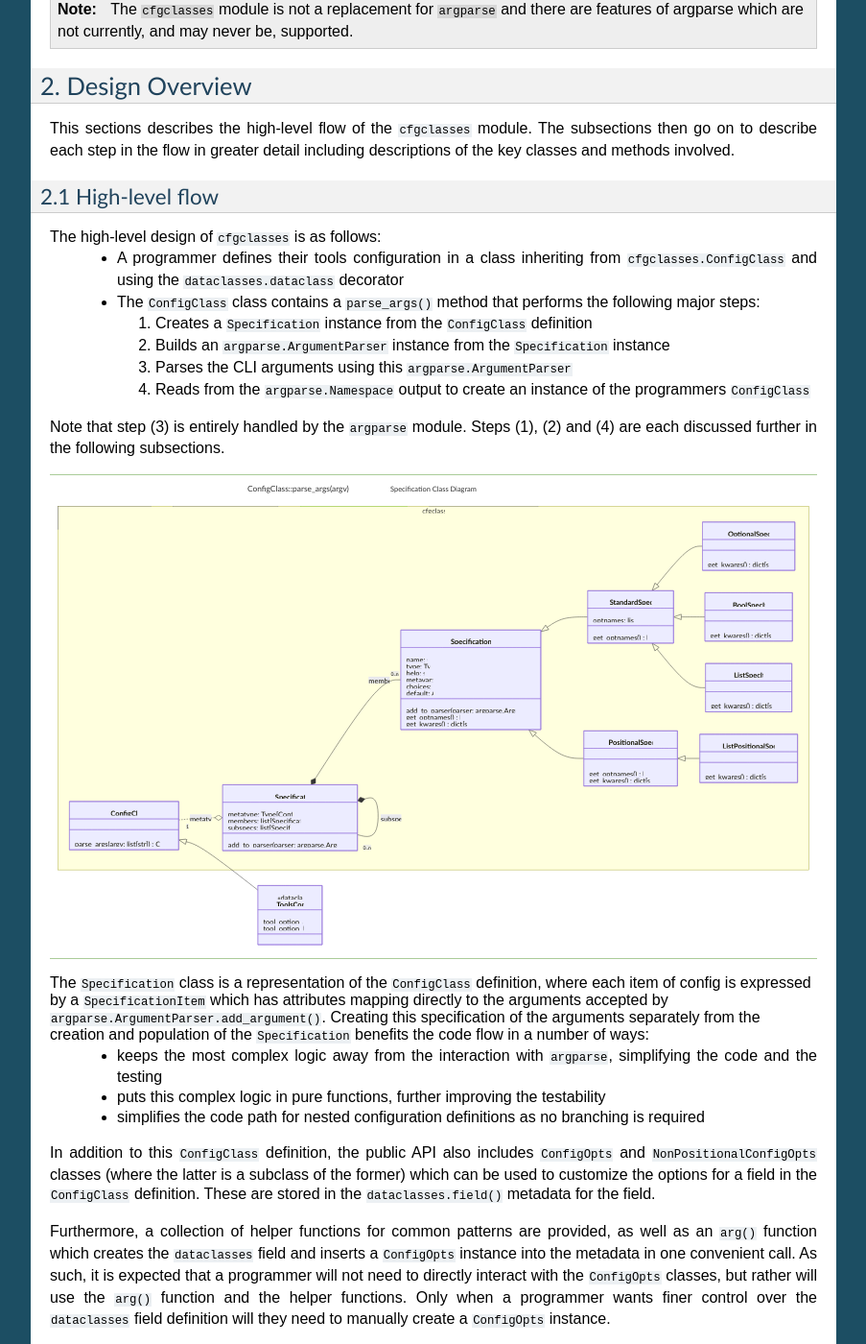
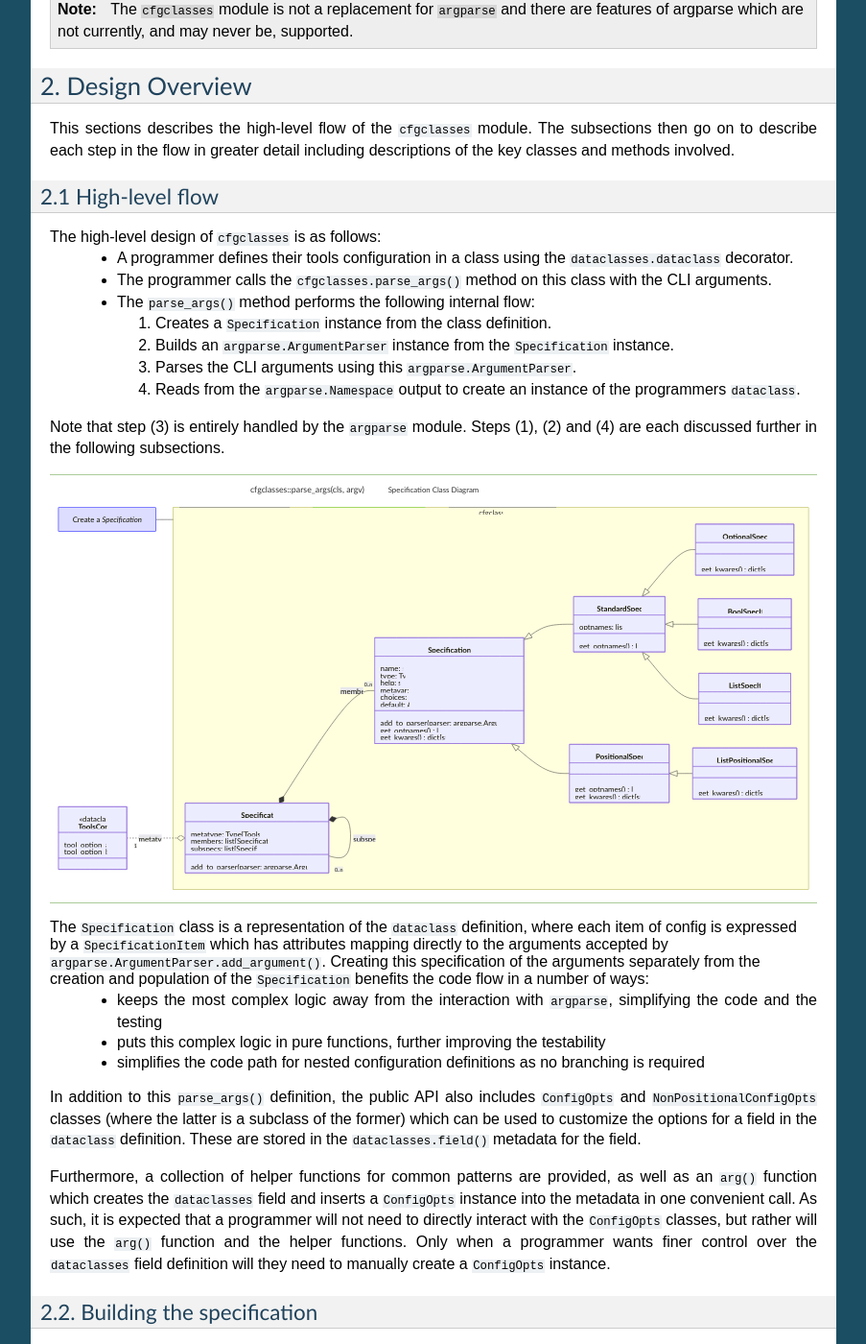
Before and after one commit to ollij93/cfgclasses, a Sphinx documentation site: the page built from docs/source/design.rst, in a window 1280 px wide and 1400 px high, scrolled down 1241 px. Shown: the whole window at 96% size, without its empty margins (198-1101 px from the left). Built offline with Sphinx 7.4.7, drawn with Linux system fonts in a browser that asks for light colours; some of the changed text lies outside the part shown.

Commit message:
Start on high-level redesign to remove the ConfigClass type

```diff
--- a/docs/source/api.rst
+++ b/docs/source/api.rst
@@ -2,7 +2,7 @@ API
 ===
 
 This page documents the API for the cfgclasses package, the high-level
-structures such as the ``ConfigClass`` type as well as the provided helper
+structures such as the ``parse_args()`` entry point as well as the provided helper
 functions such as ``arg()``.
 
 cfgclasses
--- a/docs/source/design.rst
+++ b/docs/source/design.rst
@@ -15,7 +15,7 @@ The boilerplate issue is more of a problem for larger tools, but can be a signif
 
 Adding to the boilerplate issue is the fact there are common patterns that appear in the usage of argparse's ``add_argument()`` method, yet no central utility methods exist to encapsulate these patterns. In larger projects, utilities can be specified within the project itself for common argument patterns (e.g. file paths, boolean flags, etc), however for smaller projects this is not practical. ``cfgclasses`` aims to provide centralised utilities for common argument patterns.
 
-Similarly, groups of tools which accept similar groups of arguments often duplicate code as building an ``argparse.ArgumentParser`` does not lead to natural code reuse. ``cfgclasses`` uses nested ``ConfigClass`` definitions (encapsulation), aiming to make code reuse easier and more natural. This same encapsulation also allows for logical grouping of configuration items and methods associated with these items, which can be useful for tools with large numbers of options.
+Similarly, groups of tools which accept similar groups of arguments often duplicate code as building an ``argparse.ArgumentParser`` does not lead to natural code reuse. ``cfgclasses`` uses nested ``dataclass`` definitions (encapsulation), aiming to make code reuse easier and more natural. This same encapsulation also allows for logical grouping of configuration items and methods associated with these items, which can be useful for tools with large numbers of options.
 
 1.1 Inspiration - ``dataclasses``
 '''''''''''''''''''''''''''''''''
@@ -43,26 +43,27 @@ This sections describes the high-level flow of the ``cfgclasses`` module. The su
 '''''''''''''''''''
 
 The high-level design of ``cfgclasses`` is as follows:
- * A programmer defines their tools configuration in a class inheriting from ``cfgclasses.ConfigClass`` and using the ``dataclasses.dataclass`` decorator
- * The ``ConfigClass`` class contains a ``parse_args()`` method that performs the following major steps:
+ * A programmer defines their tools configuration in a class using the ``dataclasses.dataclass`` decorator.
+ * The programmer calls the ``cfgclasses.parse_args()`` method on this class with the CLI arguments.
+ * The ``parse_args()`` method performs the following internal flow:
 
-   1. Creates a ``Specification`` instance from the ``ConfigClass`` definition
-   2. Builds an ``argparse.ArgumentParser`` instance from the ``Specification`` instance
-   3. Parses the CLI arguments using this ``argparse.ArgumentParser``
-   4. Reads from the ``argparse.Namespace`` output to create an instance of the programmers ``ConfigClass``
+   1. Creates a ``Specification`` instance from the class definition.
+   2. Builds an ``argparse.ArgumentParser`` instance from the ``Specification`` instance.
+   3. Parses the CLI arguments using this ``argparse.ArgumentParser``.
+   4. Reads from the ``argparse.Namespace`` output to create an instance of the programmers ``dataclass``.
 
 Note that step (3) is entirely handled by the ``argparse`` module. Steps (1), (2) and (4) are each discussed further in the following subsections.
 
 .. mermaid::
 
     ---
-    title: ConfigClass::parse_args(argv)
+    title: cfgclasses::parse_args(cls, argv)
     ---
     flowchart LR
         A["`Create a _Specification_`"]:::internal
         B["`Build the _ArgumentParser_`"]:::internal
         C["`Parse CLI into _Namespace_`"]:::external
-        D["`Instantiate the _ConfigClass_`"]:::internal
+        D["`Instantiate the _dataclass_`"]:::internal
         A --> B
         B --> C
         C --> D
@@ -70,18 +71,18 @@ Note that step (3) is entirely handled by the ``argparse`` module. Steps (1), (2
         classDef external stroke:#0f0,fill:#dfd
 
 
-The ``Specification`` class is a representation of the ``ConfigClass`` definition, where each item of config is expressed by a ``SpecificationItem`` which has attributes mapping directly to the arguments accepted by ``argparse.ArgumentParser.add_argument()``. Creating this specification of the arguments separately from the creation and population of the ``Specification`` benefits the code flow in a number of ways:
+The ``Specification`` class is a representation of the ``dataclass`` definition, where each item of config is expressed by a ``SpecificationItem`` which has attributes mapping directly to the arguments accepted by ``argparse.ArgumentParser.add_argument()``. Creating this specification of the arguments separately from the creation and population of the ``Specification`` benefits the code flow in a number of ways:
  * keeps the most complex logic away from the interaction with ``argparse``, simplifying the code and the testing
  * puts this complex logic in pure functions, further improving the testability
  * simplifies the code path for nested configuration definitions as no branching is required
 
-In addition to this ``ConfigClass`` definition, the public API also includes ``ConfigOpts`` and ``NonPositionalConfigOpts`` classes (where the latter is a subclass of the former) which can be used to customize the options for a field in the ``ConfigClass`` definition. These are stored in the ``dataclasses.field()`` metadata for the field.
+In addition to this ``parse_args()`` definition, the public API also includes ``ConfigOpts`` and ``NonPositionalConfigOpts`` classes (where the latter is a subclass of the former) which can be used to customize the options for a field in the ``dataclass`` definition. These are stored in the ``dataclasses.field()`` metadata for the field.
 
 Furthermore, a collection of helper functions for common patterns are provided, as well as an ``arg()`` function which creates the ``dataclasses`` field and inserts a ``ConfigOpts`` instance into the metadata in one convenient call. As such, it is expected that a programmer will not need to directly interact with the ``ConfigOpts`` classes, but rather will use the ``arg()`` function and the helper functions. Only when a programmer wants finer control over the ``dataclasses`` field definition will they need to manually create a ``ConfigOpts`` instance.
 
 2.2. Building the specification
 '''''''''''''''''''''''''''''''
-The ``Specification`` is built from the ``ConfigClass`` definition by using the ``dataclasses`` module to inspect the class definition and producing a ``SpecificationItem`` for each field in the class, or another ``Specification`` instance for each nested ``ConfigClass``.
+The ``Specification`` is built from the ``dataclass`` definition by using the ``dataclasses`` module to inspect the class definition and producing a ``SpecificationItem`` for each field in the class, or another ``Specification`` instance for each nested ``dataclass``. @@@ Is this nesting a problem?
 
 .. mermaid::
 
@@ -91,7 +92,6 @@ The ``Specification`` is built from the ``ConfigClass`` definition by using the
     classDiagram
         direction LR
         namespace cfgclasses {
-            class ConfigClass
             class Specification
             class SpecificationItem
             class StandardSpecItem
@@ -101,11 +101,8 @@ The ``Specification`` is built from the ``ConfigClass`` definition by using the
             class PositionalSpecItem
             class ListPositionalSpecItem
         }
-        class ConfigClass {
-            parse_args(argv: list[str]) ConfigClass
-        }
         class Specification {
-            metatype: Type[ConfigClass]
+            metatype: Type[ToolsConfig]
             members: list[SpecificationItem]
             subspecs: list[Specification]
             add_to_parser(parser: argparse.ArgumentParser)
@@ -123,7 +120,7 @@ The ``Specification`` is built from the ``ConfigClass`` definition by using the
 
         }
 
-        ConfigClass "1" ..o Specification: metatype
+        ToolsConfig "1" ..o Specification: metatype
         Specification *-- "0..n" SpecificationItem: members
         Specification *-- "0..n" Specification: subspecs
 
@@ -165,7 +162,6 @@ The ``Specification`` is built from the ``ConfigClass`` definition by using the
             tool_option_a: int
             tool_option_b: str
         }
-        ConfigClass <|-- ToolsConfig
 
 
 
@@ -182,7 +178,7 @@ It contains the the following methods:
  * ``get_kwargs()`` - returns a dictionary of keyword arguments
  * ``add_to_parser()`` - adds an argument to the given parser using the ``get_optnames()`` and ``get_kwargs()`` methods
 
-There are then several subclasses of ``SpecificationItem`` which are used to represent the different types of fields that can be defined in a ``ConfigClass``. These subclasses are:
+There are then several subclasses of ``SpecificationItem`` which are used to represent the different types of fields that can be defined in a ``dataclass`` supported by ``cfgclasses``. These subclasses are:
  * ``StandardSpecItem`` - a standard CLI argument (non-positional)
 
    * ``OptionalSpecItem`` - an optional argument
@@ -198,7 +194,7 @@ These classifications of arguments are based on the sets of options to argparse
 2.2.1 Programmer customization
 ##############################
 
-The programmer can specify the type of the field in the ``ConfigClass`` definition, and can use the ``default`` and ``default_factory`` options to control the default value given to argparse. However, to customise any other attributes for an entry, or to set an argument as positional, the ``dataclasses.field()`` metadata is used.
+The programmer can specify the type of the field in the ``dataclass`` definition, and can use the ``default`` and ``default_factory`` options to control the default value given to argparse. However, to customise any other attributes for an entry, or to set an argument as positional, the ``dataclasses.field()`` metadata is used.
 
 The ``dataclasses`` metadata is an untyped dictionary stored on fields, that allows us to store any information we like on a field as well as the built-in values like defaults. ``cfgclasses`` uses a particular entry in this metadata ``cfgclasses.CFG_METADATA_FIELD`` to store a ``ConfigOpts`` or ``NonPositionalConfigOpts`` instance.
 
@@ -245,7 +241,7 @@ The ``ArgOpts`` instance for each ``SpecificationItem`` contains information on
  * ``choices`` - the list of valid choices for the argument
  * ``default`` - the default value for the argument
 
-Other than ``type`` all of these are optional and are set by the programmer when defining their ``ConfigClass`` fields.
+Other than ``type`` all of these are optional and are set by the programmer when defining their ``dataclass`` fields.
 The additional option ``dest`` is also commonly used with ``add_argument`` to set the name of the attribute in the ``argparse.Namespace`` that the value of the argument should be stored in. This value matches the name of she ``SpecificationItem``.
 
 
@@ -295,20 +291,20 @@ However, this is only possible for regular and ``list`` types, not for ``Optiona
 
 Finally, ``required`` cannot be specified for any positional argument created for argparse.
 
-2.4 Creating the ``ConfigClass`` from the ``argparse.Namespace``
-''''''''''''''''''''''''''''''''''''''''''''''''''''''''''''''''
-Once the ``argparse.Namespace`` has been produced it will contain attributes for all the ``SpecificationItem`` instances in the ``Specification`` and its nested subspecs. The attribute names will have been set using the ``dest`` option to ``add_argument()`` to match the name attribute of the ``SpecificationItem``. The values of these attributes will have appropriate types such that they can be directly assigned to the corresponding field in the ``ConfigClass`` definition.
+2.4 Creating the ``dataclass`` instance from the ``argparse.Namespace``
+'''''''''''''''''''''''''''''''''''''''''''''''''''''''''''''''''''''''
+Once the ``argparse.Namespace`` has been produced it will contain attributes for all the ``SpecificationItem`` instances in the ``Specification`` and its nested subspecs. The attribute names will have been set using the ``dest`` option to ``add_argument()`` to match the name attribute of the ``SpecificationItem``. The values of these attributes will have appropriate types such that they can be directly assigned to the corresponding field in the ``dataclass`` definition.
 
-As such, the ``ConfigClass`` can be instantiated by iterating over the ``SpecificationItem`` instances and assigning the value of the corresponding attribute in the ``argparse.Namespace`` to the field in the ``ConfigClass``. For nested configuration, we simply need to perform this operation depth-first so that we build the nested configuration instances and assign them to the correct fields in the parent configuration instance.
+As such, the ``dataclass`` can be instantiated by iterating over the ``SpecificationItem`` instances and assigning the value of the corresponding attribute in the ``argparse.Namespace`` to the field in the ``dataclass``. For nested configuration, we simply need to perform this operation depth-first so that we build the nested configuration instances and assign them to the correct fields in the parent configuration instance.
 
 
 2.5 Summary
 '''''''''''
-The ``parse_args()`` method of the ``ConfigClass`` performs the following steps:
- * Creates a ``Specification`` instance from the ``ConfigClass`` definition
+The ``parse_args()`` method of the ``cfgclasses`` module performs the following steps:
+ * Creates a ``Specification`` instance from the ``dataclass`` definition
  * Builds an ``argparse.ArgumentParser`` instance from the ``Specification`` instance
  * Parses the CLI arguments using this ``argparse.ArgumentParser``
- * Reads from the ``argparse.Namespace`` output to create an instance of the programmers ``ConfigClass``
+ * Reads from the ``argparse.Namespace`` output to create an instance of the programmers ``dataclass``
 
 The bulk of the complexity is in the creation of the ``SpecificationItem`` instances as there is a combination of logic based on the type of the fields and the users options for the field to be processed.
 
```
Also changed, not shown: docs/source/getting-started.rst (+15 -15 lines).
